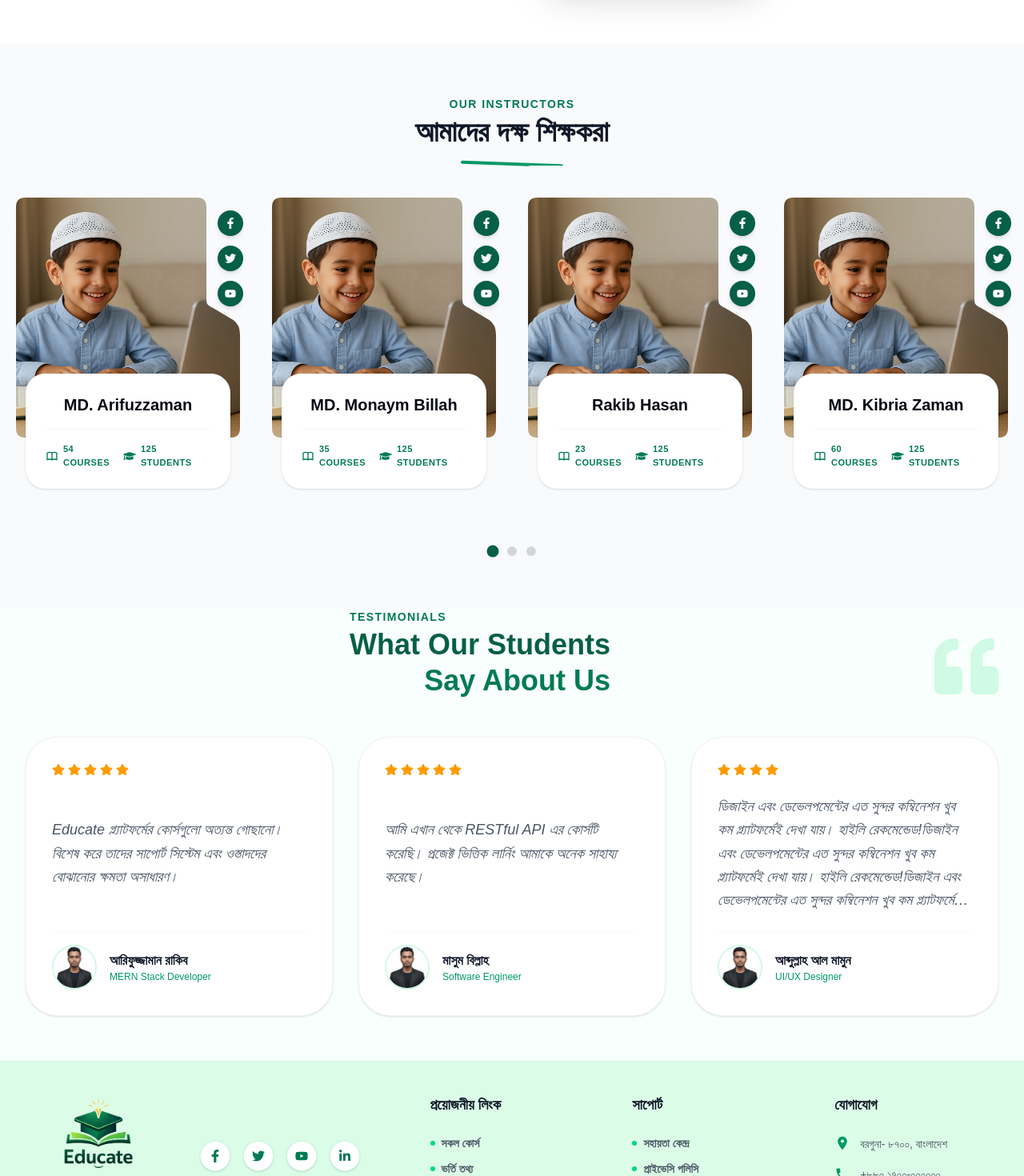
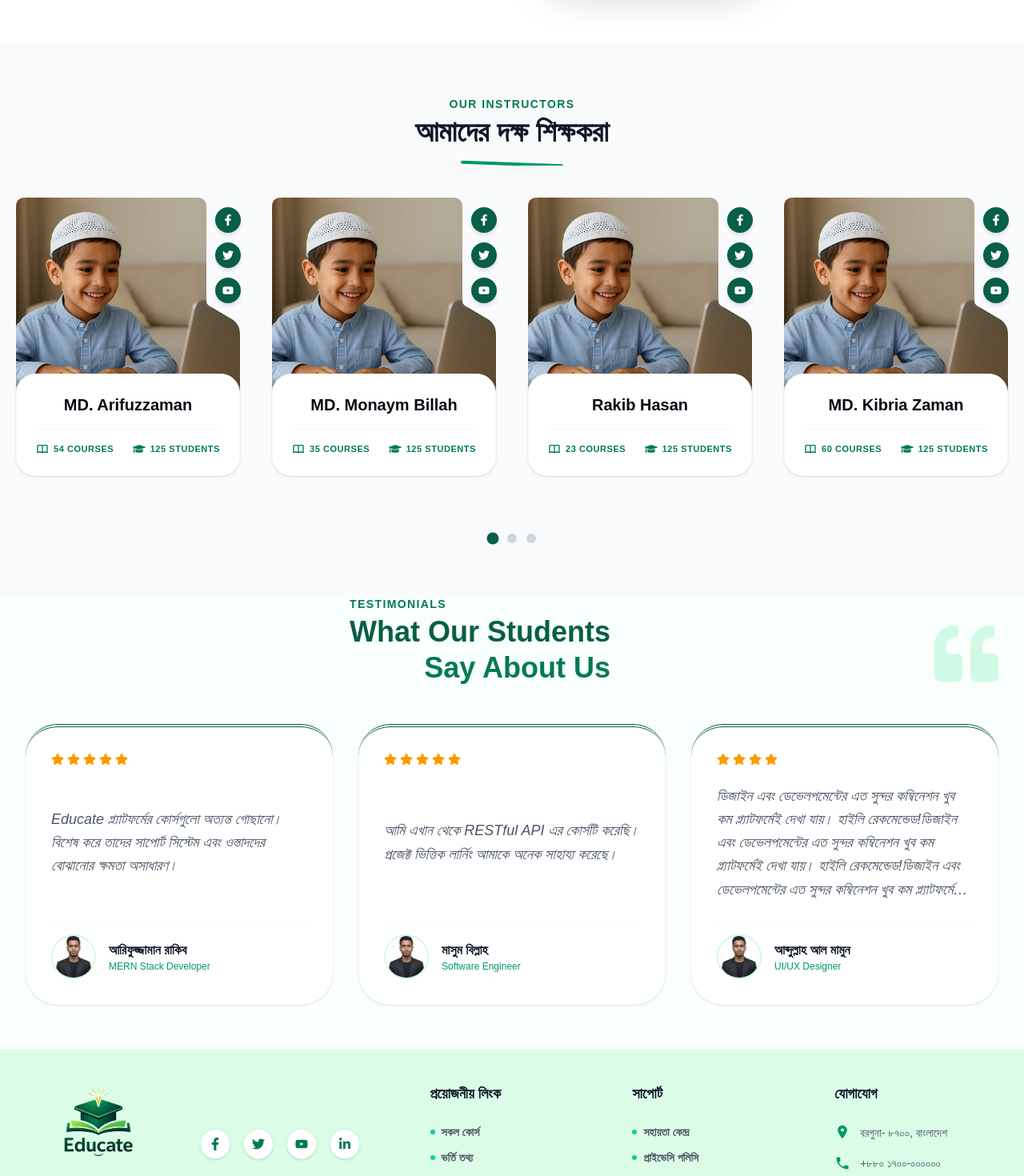
Before and after one commit to Arifuzzaman01/Madrasha-LMS, a Next.js app: page / in a window 1280 px wide. Shown: the part 2044-3514 px from the top of the page at 80% size. Built offline with nearby package versions, Linux system fonts and the light colour scheme.

Commit message:
improved review section Ui

```diff
--- a/src/app/components/Homes/InstructorCard.jsx
+++ b/src/app/components/Homes/InstructorCard.jsx
@@ -12,12 +12,12 @@ import Link from "next/link";
 
 const InstructorCard = ({ instructor }) => {
   return (
-    <div className="w-full">
-      <div className=" group relative bg-gray-50 p-4 pt-10 pb-6 transition-all duration-500 overflow-hidden h-full flex flex-col items-center  rounded-lg ">
+    <div className="w-fit">
+      <div className=" group relative bg-gray-50 p-4 md:pt-10 pb-6 transition-all duration-500 overflow-hidden h-full flex flex-col items-center  rounded-lg ">
         {/* Opacity Shutter Overlay */}
 
         {/* Floating Social Links */}
-        <div className="absolute right-0 top-14 flex flex-col gap-3 z-30 ">
+        <div className="absolute left-[85%] top-8 lg:pt-5 flex flex-col gap-3 z-30 ">
           {[FaFacebookF, FaTwitter, FaYoutube].map((Icon, i) => (
             <Link
               key={i}
--- a/src/app/components/Homes/Instructors.jsx
+++ b/src/app/components/Homes/Instructors.jsx
@@ -114,7 +114,7 @@ export default function Instructors() {
         </div>
 
         {/* Instructor Cards Grid */}
-        <div className="grid grid-cols-1 sm:grid-cols-2 md:grid-cols-4  gap-8 justify-items-center">
+        <div className="grid grid-cols-1 sm:grid-cols-2 lg:grid-cols-4  gap-8 justify-items-center">
           {getVisibleInstructors().map((instructor) => (
            <InstructorCard key={instructor?.id} instructor={instructor} />
           ))}
--- a/src/app/components/Homes/ReviewSlider.jsx
+++ b/src/app/components/Homes/ReviewSlider.jsx
@@ -9,7 +9,7 @@ const ReviewSlider = ({ reviews }) => {
       {reviews.map((item) => (
         <div
           key={item.id}
-          className="group relative bg-white p-8 rounded-[2.5rem] shadow-sm border border-gray-100 transition-all duration-500 hover:shadow-2xl hover:shadow-emerald-100 overflow-hidden "
+          className="group relative bg-white p-8 rounded-[2.5rem] shadow-sm  transition-all duration-500 hover:shadow-2xl hover:shadow-emerald-100 overflow-hidden border-t-4 border-primary border-double "
         >
           {/* --- Shutter Overlay --- */}
           <div className="absolute inset-0 bg-emerald-900/90 -translate-y-full group-hover:translate-y-0 transition-transform duration-500 z-0 pointer-events-none"></div>
--- a/src/app/components/navbar/Navigation.jsx
+++ b/src/app/components/navbar/Navigation.jsx
@@ -29,7 +29,7 @@ const Navigation = () => {
       subMenu: [
         { name: "Our Vision", href: "/vision" },
         { name: "Result History", href: "/resultHistory" },
-        { name: "Teachers", href: "/teachers" },
+        { name: "Admission", href: "/admission" },
       ],
     },
     { name: "Courses", href: "/courses" },
```
